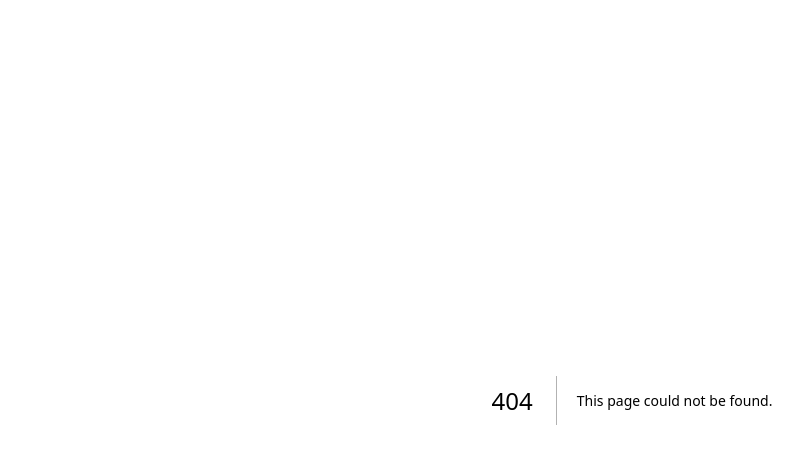
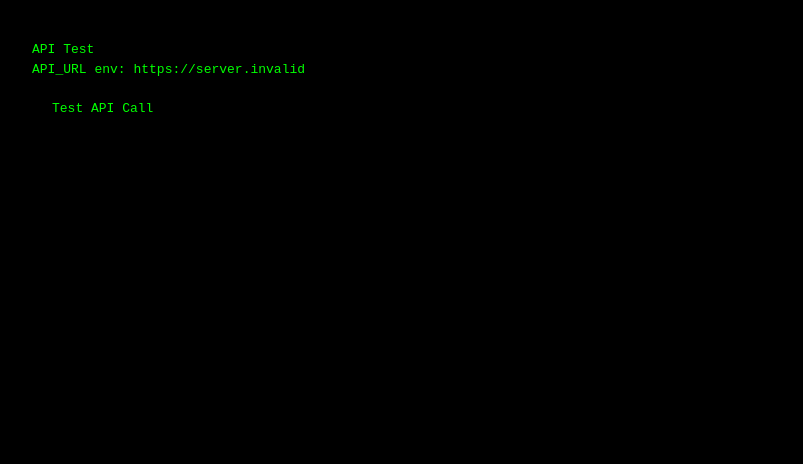
Before and after one commit to queensworld1984-max/qstudio, a Next.js app in the folder frontend/: page /test-api in a window 1280 px wide. Before the commit this address had no page. Shown: the top 464 px of the page, without its empty margins (8-811 px from the left). Built offline with nearby package versions, Linux system fonts and the light colour scheme; no server answers.

Commit message:
Add API test page

```diff
--- /dev/null
+++ b/frontend/app/test-api/page.tsx
@@ -0,0 +1,29 @@
+'use client'
+
+import { useEffect, useState } from 'react'
+
+export default function TestAPIPage() {
+  const [result, setResult] = useState<string>('')
+
+  const testApi = async () => {
+    setResult('Testing...')
+    try {
+      const res = await fetch('http://72.62.165.54:8000/')
+      const data = await res.text()
+      setResult('SUCCESS: ' + data)
+    } catch (e: any) {
+      setResult('ERROR: ' + e.message)
+    }
+  }
+
+  return (
+    <div style={{ padding: 40, fontFamily: 'monospace', background: '#000', color: '#0f0', minHeight: '100vh' }}>
+      <h1>API Test</h1>
+      <p>API_URL env: {process.env.NEXT_PUBLIC_API_URL}</p>
+      <button onClick={testApi} style={{ padding: 10, margin: 10, cursor: 'pointer' }}>
+        Test API Call
+      </button>
+      <p>{result}</p>
+    </div>
+  )
+}
```
